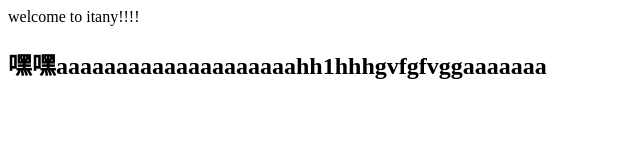
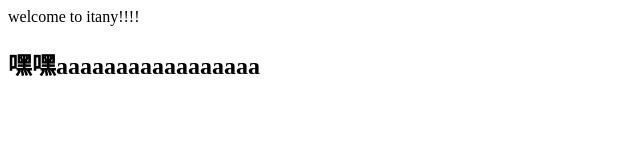
Before and after one commit to yuhuaile/yuhuaile, a plain HTML site: page index.html in a window 1280 px wide. Shown: the whole page, without its empty margins (0-640 px from the left). Drawn offline with Linux system fonts and the light colour scheme.

Commit message:
第二次提交

```diff
--- a/index.html
+++ b/index.html
@@ -6,6 +6,6 @@
 </head>
 <body>
 	welcome to itany!!!!
-	<h2>嘿嘿aaaaaaaaaaaaaaaaaaaahh1hhhgvfgfvggaaaaaaa</h2>
+	<h2>嘿嘿aaaaaaaaaaaaaaaaa</h2>
 </body>
 </html>
```
